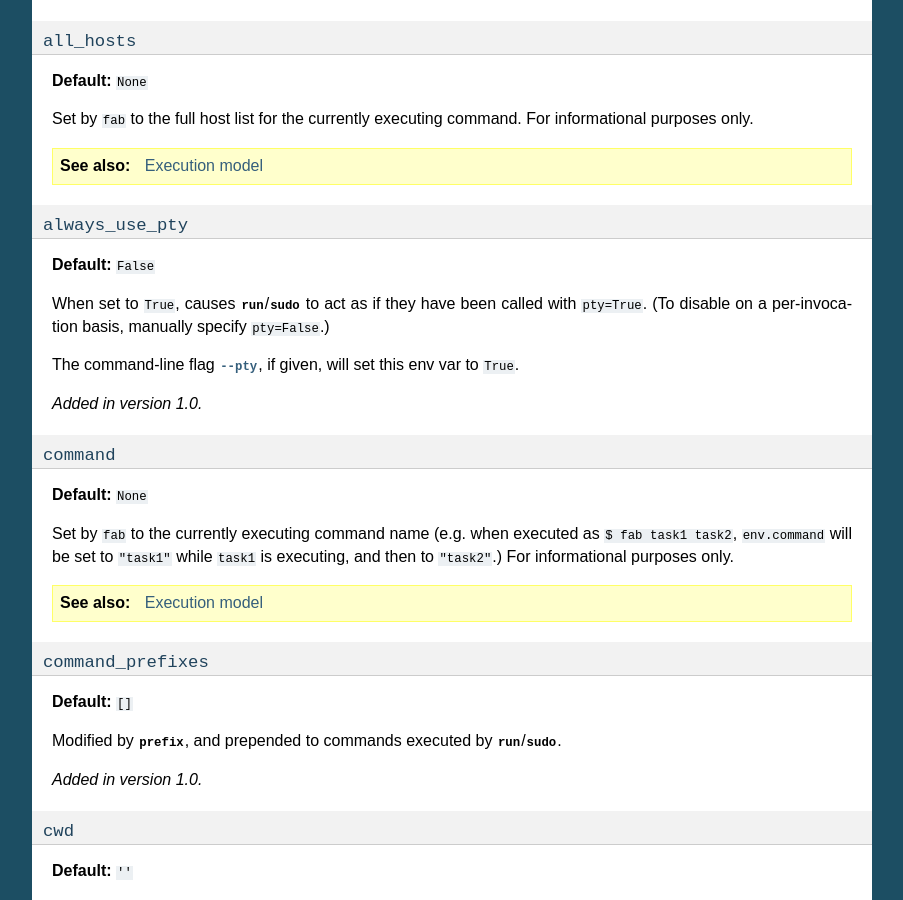
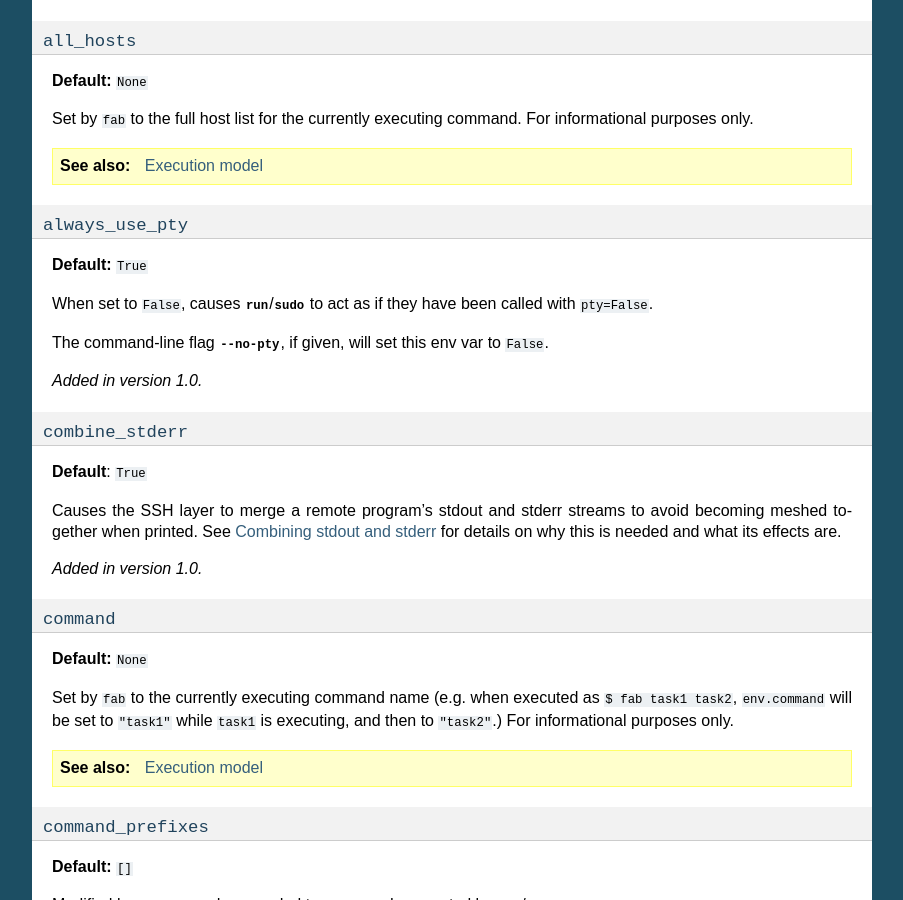
Before and after one commit to fabric/fabric, a Sphinx documentation site: the page built from docs/usage/env.rst, in a window 1280 px wide and 900 px high, scrolled down 1776 px. Shown: the whole window, without its empty margins (198-1101 px from the left). Built offline with Sphinx 7.4.7, drawn with Linux system fonts in a browser that asks for light colours.

Commit message:
Update env var docs re: #7

```diff
--- a/docs/usage/env.rst
+++ b/docs/usage/env.rst
@@ -119,14 +119,26 @@ informational purposes only.
 ``always_use_pty``
 ------------------
 
-**Default:** ``False``
+**Default:** ``True``
 
-When set to ``True``, causes `~fabric.operations.run`/`~fabric.operations.sudo`
-to act as if they have been called with ``pty=True``. (To disable on a
-per-invocation basis, manually specify ``pty=False``.)
+When set to ``False``, causes `~fabric.operations.run`/`~fabric.operations.sudo`
+to act as if they have been called with ``pty=False``.
 
-The command-line flag :option:`--pty`, if given, will set this env var to
-``True``.
+The command-line flag :option:`--no-pty`, if given, will set this env var to
+``False``.
+
+.. versionadded:: 1.0
+
+.. _combine-stderr:
+
+``combine_stderr``
+------------------
+
+**Default**: ``True``
+
+Causes the SSH layer to merge a remote program's stdout and stderr streams to
+avoid becoming meshed together when printed. See :ref:`combine_streams` for
+details on why this is needed and what its effects are.
 
 .. versionadded:: 1.0
 
```
